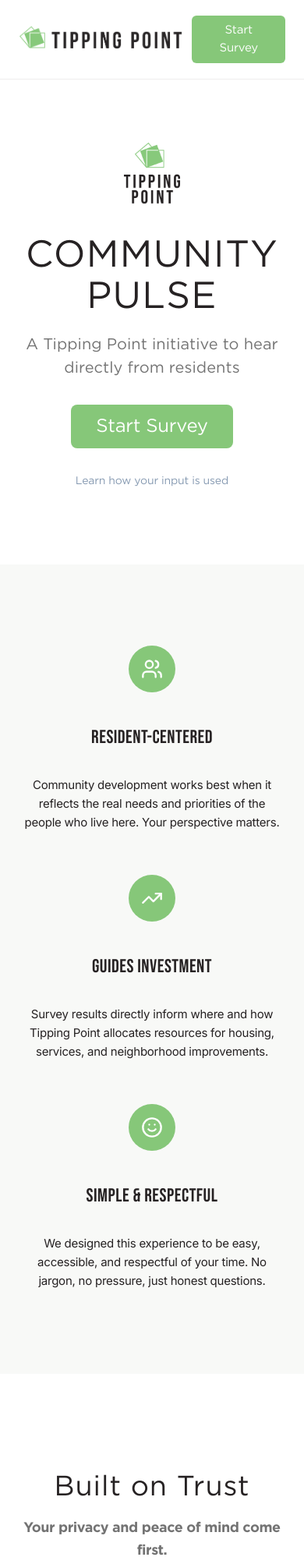
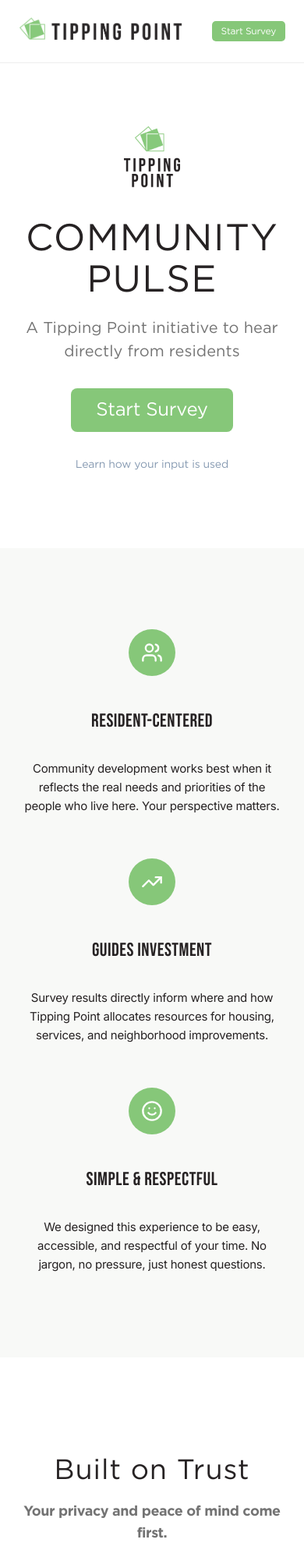
Before and after one commit to Dev2ser/CommunityPulse, a React (Vite) app in the folder frontend/: page / in a window 390 px wide. Shown: the top 1997 px of the page at 78% size. Built offline with nearby package versions, Linux system fonts and the light colour scheme; no server answers.

Commit message:
add animations

```diff
--- a/frontend/src/Components/WelcomePage.jsx
+++ b/frontend/src/Components/WelcomePage.jsx
@@ -1,13 +1,51 @@
+import { useEffect, useRef } from "react";
 import tippingPointIcon from "../assets/TP_Stacked_BlackGreen.png";
 import tippingPointLogo from "../assets/TP_Wide_BlackGreen_NoST.png";
 import tippingPointHorizontal from "../assets/TP_Wide_BlackGreen_ST2.png";
-import { CheckCircle2, Clock3, Shield, Users, TrendingUp, Smile} from "lucide-react";
+import {
+  CheckCircle2,
+  Clock3,
+  Shield,
+  Users,
+  TrendingUp,
+  Smile,
+} from "lucide-react";
 
 import "../Styles/WelcomePage.css";
 
 function WelcomePage({ onStart }) {
+  const containerRef = useRef(null);
+
+  useEffect(() => {
+    const container = containerRef.current;
+    if (!container) return undefined;
+
+    const revealElements = container.querySelectorAll(".welcome-reveal");
+
+    if (!revealElements.length) return undefined;
+
+    const observer = new IntersectionObserver(
+      (entries, currentObserver) => {
+        entries.forEach((entry) => {
+          if (entry.isIntersecting) {
+            entry.target.classList.add("is-visible");
+            currentObserver.unobserve(entry.target);
+          }
+        });
+      },
+      {
+        threshold: 0.18,
+        rootMargin: "0px 0px -8% 0px",
+      },
+    );
+
+    revealElements.forEach((element) => observer.observe(element));
+
+    return () => observer.disconnect();
+  }, []);
+
   return (
-    <div className="welcome-container">
+    <div className="welcome-container" ref={containerRef}>
       <header className="welcome-header">
         <div className="welcome-header-content">
           <div className="welcome-header-logo">
@@ -24,7 +62,7 @@
       </header>
 
       <section className="welcome-hero">
-        <div className="welcome-hero-content">
+        <div className="welcome-hero-content welcome-reveal">
           <div className="welcome-hero-icon">
             <img
               src={tippingPointIcon}
@@ -58,7 +96,7 @@
 
       <section className="welcome-why-section">
         <div className="welcome-why-grid">
-          <div className="welcome-why-block">
+          <div className="welcome-why-block welcome-reveal">
             <div className="welcome-why-icon">
               <div className="welcome-icon-circle">
                 <Users className="welcome-icon-white" />
@@ -71,7 +109,7 @@
             </p>
           </div>
 
-          <div className="welcome-why-block">
+          <div className="welcome-why-block welcome-reveal">
             <div className="welcome-why-icon">
               <div className="welcome-icon-circle">
                 <TrendingUp className="welcome-icon-white" />
@@ -84,7 +122,7 @@
             </p>
           </div>
 
-          <div className="welcome-why-block">
+          <div className="welcome-why-block welcome-reveal">
             <div className="welcome-why-icon">
               <div className="welcome-icon-circle">
                 <Smile className="welcome-icon-white" />
@@ -101,7 +139,7 @@
 
       <section id="transparency" className="welcome-trust-section">
         <div className="welcome-trust-content">
-          <div className="welcome-trust-header">
+          <div className="welcome-trust-header welcome-reveal">
             <h2 className="welcome-section-title">Built on Trust</h2>
             <p className="welcome-section-subtitle">
               Your privacy and peace of mind come first.
@@ -109,7 +147,7 @@
           </div>
 
           <div className="welcome-trust-grid">
-            <div className="welcome-trust-card">
+            <div className="welcome-trust-card welcome-reveal">
               <div className="welcome-trust-card-content">
                 <div className="welcome-trust-icon" aria-hidden="true">
                   <Shield />
@@ -126,7 +164,7 @@
               </div>
             </div>
 
-            <div className="welcome-trust-card">
+            <div className="welcome-trust-card welcome-reveal">
               <div className="welcome-trust-card-content">
                 <div className="welcome-trust-icon" aria-hidden="true">
                   <CheckCircle2 />
@@ -143,7 +181,7 @@
               </div>
             </div>
 
-            <div className="welcome-trust-card">
+            <div className="welcome-trust-card welcome-reveal">
               <div className="welcome-trust-card-content">
                 <div className="welcome-trust-icon" aria-hidden="true">
                   <Clock3 />
@@ -160,7 +198,7 @@
               </div>
             </div>
 
-            <div className="welcome-trust-card-featured">
+            <div className="welcome-trust-card-featured welcome-reveal">
               <div className="welcome-trust-card-content">
                 <div className="welcome-trust-icon">
                   <img
@@ -186,7 +224,7 @@
       </section>
 
       <section className="welcome-cta-section">
-        <div className="welcome-cta-content">
+        <div className="welcome-cta-content welcome-reveal">
           <h2 className="welcome-cta-title">
             Ready to Share Your Perspective?
           </h2>
--- a/frontend/src/Styles/WelcomePage.css
+++ b/frontend/src/Styles/WelcomePage.css
@@ -45,6 +45,68 @@
 
 .font-gotham-bold {
   font-family: "Gotham:Bold", sans-serif;
+}
+
+.welcome-reveal {
+  opacity: 0;
+  transform: translate3d(0, 24px, 0);
+  transition:
+    opacity 0.7s ease,
+    transform 0.7s ease;
+  will-change: opacity, transform;
+}
+
+.welcome-reveal.is-visible {
+  opacity: 1;
+  transform: translate3d(0, 0, 0);
+}
+
+.welcome-hero-content.welcome-reveal {
+  transition-delay: 0.05s;
+}
+
+.welcome-why-block.welcome-reveal:nth-child(1) {
+  transition-delay: 0.05s;
+}
+
+.welcome-why-block.welcome-reveal:nth-child(2) {
+  transition-delay: 0.15s;
+}
+
+.welcome-why-block.welcome-reveal:nth-child(3) {
+  transition-delay: 0.25s;
+}
+
+.welcome-trust-header.welcome-reveal {
+  transition-delay: 0.05s;
+}
+
+.welcome-trust-card.welcome-reveal:nth-child(1) {
+  transition-delay: 0.05s;
+}
+
+.welcome-trust-card.welcome-reveal:nth-child(2) {
+  transition-delay: 0.15s;
+}
+
+.welcome-trust-card.welcome-reveal:nth-child(3) {
+  transition-delay: 0.25s;
+}
+
+.welcome-trust-card-featured.welcome-reveal {
+  transition-delay: 0.35s;
+}
+
+.welcome-cta-content.welcome-reveal {
+  transition-delay: 0.05s;
+}
+
+@media (prefers-reduced-motion: reduce) {
+  .welcome-reveal {
+    opacity: 1;
+    transform: none;
+    transition: none;
+  }
 }
 
 .welcome-container {
@@ -112,6 +174,24 @@
   .welcome-header-cta {
     width: 100%;
     text-align: center;
+  }
+}
+
+/* Make the top-right header CTA smaller on typical mobile widths */
+@media (max-width: 640px) {
+  .welcome-header-cta {
+    padding: 0.35rem 0.9rem;
+    font-size: 13px;
+    line-height: 18px;
+    border-radius: 0.3125rem;
+  }
+}
+
+@media (max-width: 480px) {
+  .welcome-header-cta {
+    padding: 0.3rem 0.75rem;
+    font-size: 12px;
+    line-height: 16px;
   }
 }
 
--- a/frontend/src/Styles/index.css
+++ b/frontend/src/Styles/index.css
@@ -18,6 +18,13 @@
 
 html {
   min-height: 100%;
+  scroll-behavior: smooth;
+}
+
+@media (prefers-reduced-motion: reduce) {
+  html {
+    scroll-behavior: auto;
+  }
 }
 
 a {
```
